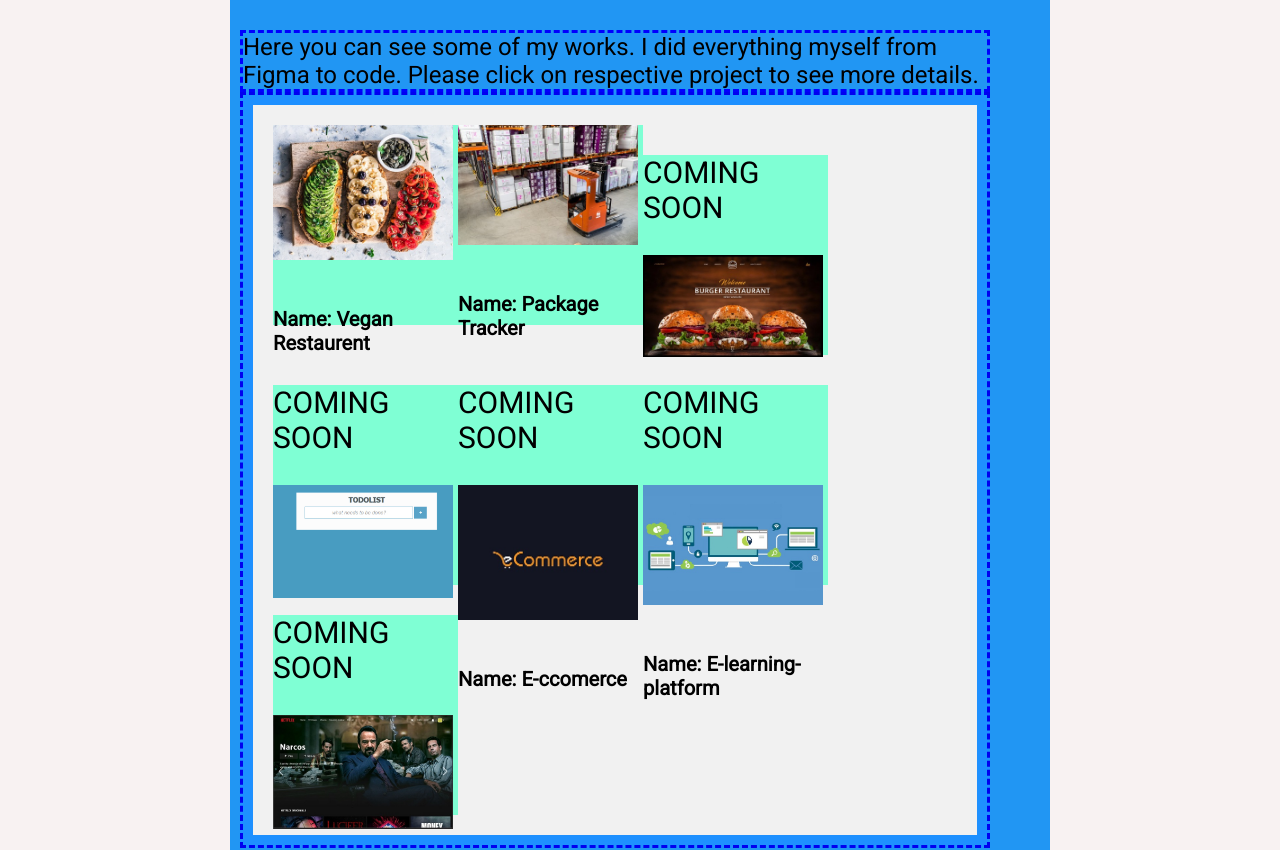
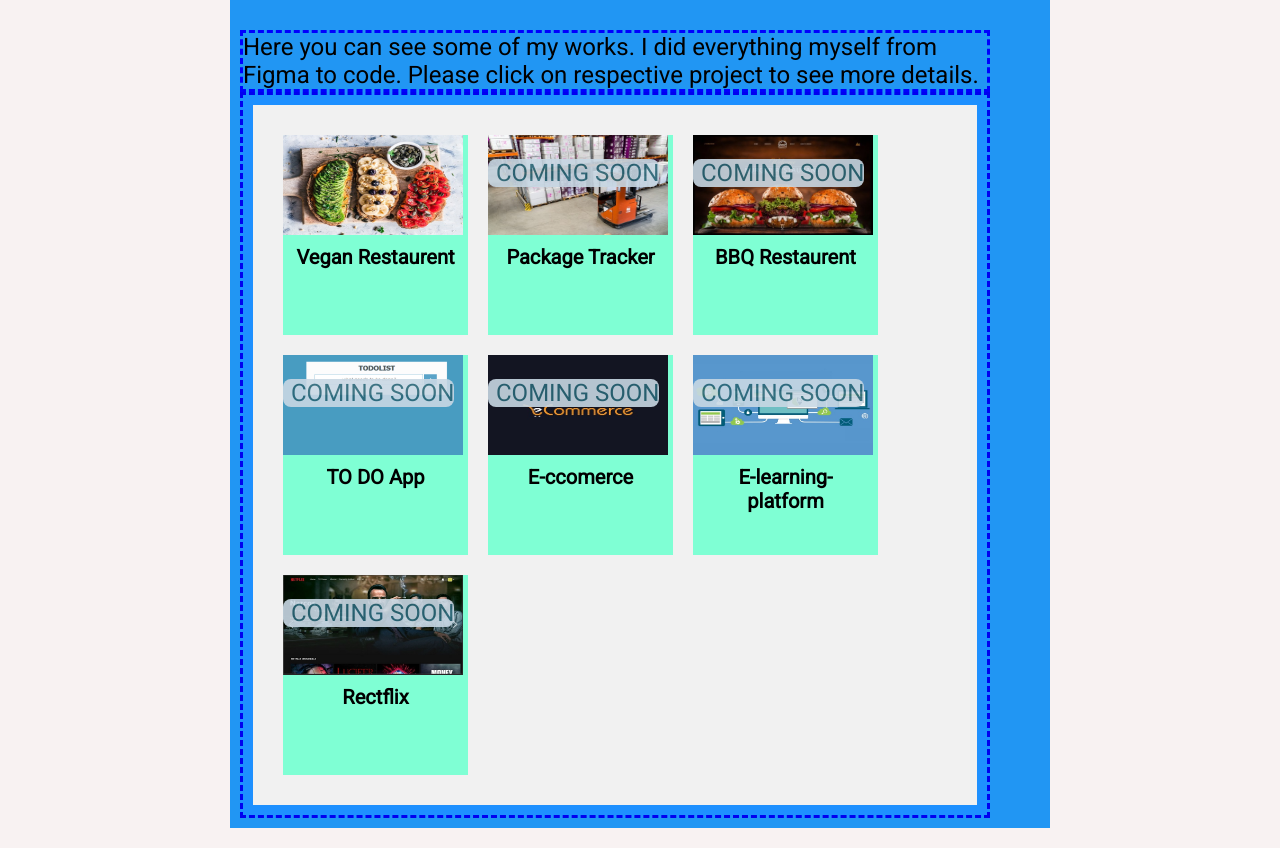
Before and after one commit to SalahUddin7/Portfolio-React.js, a React (Create React App) app: page / in a window 1280 px wide. Shown: the part 1613-2463 px from the top of the page. Built offline with nearby package versions, Linux system fonts and the light colour scheme.

Commit message:
CSS added for Project Section

```diff
--- a/src/App.css
+++ b/src/App.css
@@ -6,6 +6,7 @@
 @import './css/Footer.css';
 @import './css/ProjectModal.css';
 @import './css/variables.css';
+@import './css/Card.css';
 
 @import './css/TechSectionArea.css';
 @import './css/ModalContainer.css';
--- a/src/components/Card.jsx
+++ b/src/components/Card.jsx
@@ -5,7 +5,7 @@ export default function Card({ project, onClick }) {
   console.log(onClick);
 
   return (
-    <div onClick={onClick}>
+    <div onClick={onClick} className="project-card">
       <li>
         <div className={`active ${completed ? 'inactive' : ''}`}>
           <p className="coming-soon">COMING SOON</p>
@@ -16,7 +16,7 @@ export default function Card({ project, onClick }) {
           {/*  */}
         </div>
         <img src={image} alt="" />
-        <h6>Name: {title}</h6>
+        <h6> {title}</h6>
       </li>
     </div>
   );
--- /dev/null
+++ b/src/css/Card.css
@@ -0,0 +1,25 @@
+.coming-soon {
+  position: absolute;
+  z-index: 1000;
+  opacity: 0.9;
+  font-size: 24px;
+  text-align: center;
+  padding-left: 8px;
+  color: var(--color-Ming);
+  background-color: var(--color-Columbia-Blue);
+  border-radius: 8px;
+}
+
+.project-card {
+  margin: 10px;
+  text-align: center;
+}
+
+.project-card img {
+  position: relative;
+  max-height: 100px;
+}
+
+.project-card h6 {
+  margin: 10px;
+}
--- a/src/css/ModalContainer.css
+++ b/src/css/ModalContainer.css
@@ -5,7 +5,8 @@
   left: 0;
   bottom: 0;
   background-color: rgb(230, 105, 105);
-  z-index: 100;
+
+  z-index: 1000;
 }
 
 .modal-style {
--- a/src/data/DataForAllProjects.js
+++ b/src/data/DataForAllProjects.js
@@ -26,7 +26,7 @@ export const data = [
     pills: ['React', 'FireBase'],
     appUrl: '',
     github: 'https://github.com/SalahUddin7',
-    completed: true,
+    completed: false,
   },
 
   {
```
